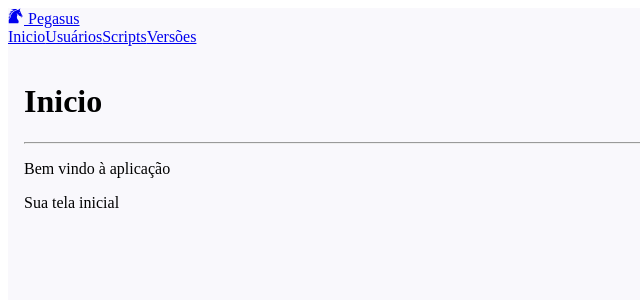
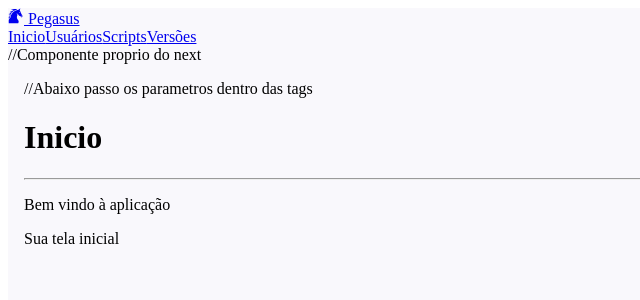
Before and after one commit to GitTec/version_controller_next, a Next.js app: page / in a window 1280 px wide. Shown: the top 300 px of the page, without its empty margins (0-640 px from the left). Built offline with nearby package versions, Linux system fonts and the light colour scheme.

Commit message:
Adicao de comentarios

```diff
--- a/src/components/header/index.tsx
+++ b/src/components/header/index.tsx
@@ -2,6 +2,7 @@ import { Navbar, Container, Nav } from "react-bootstrap";
 import { GiHorseHead } from "react-icons/gi"
 
 export function Header() {
+    //Aqui crio minha barra de navegação padrão, utilizando os componentes do bootstrap
     return <Navbar bg="primary" data-bs-theme="dark">
         <Container>
             <Navbar.Brand href="/"><GiHorseHead /> Pegasus</Navbar.Brand>
--- a/src/layouts/default/index.tsx
+++ b/src/layouts/default/index.tsx
@@ -3,6 +3,7 @@ import Head from "next/head";
 import { ReactNode } from "react"
 import styles from "./styles.module.css"
 
+//Defino as propriedades que vai ter no meu layout
 interface IProps {
     title: string;
     subtitle: string;
@@ -12,7 +13,7 @@ interface IProps {
 export function DefaultLayout({ title, subtitle, children }: IProps) {
     return (
         <>
-            <Head>
+            <Head>  //Componente proprio do next para criar um Head
                 <title>{`Pegasus - ${title}`}</title>
                 <meta name="description" content="Generated by create next app" />
                 <meta name="viewport" content="width=device-width, initial-scale=1" />
@@ -20,8 +21,8 @@ export function DefaultLayout({ title, subtitle, children }: IProps) {
             </Head>
 
             <div className={styles.content}>
-                <Header />
-                <div className={styles.body}>
+                <Header />  //Componente proprio do next
+                <div className={styles.body}>       //Abaixo passo os parametros dentro das tags
                     <h1>{title}</h1>
                     <hr />
                     <p>{subtitle}</p>
--- a/src/pages/index.tsx
+++ b/src/pages/index.tsx
@@ -8,6 +8,7 @@ const inter = Inter({ subsets: ['latin'] })
 
 export default function Home() {
   return (
+    //Aqui estou chamando o meu cabecalho que adrao que foi criado, passando os parametros
     <DefaultLayout
       title='Inicio'
       subtitle='Bem vindo à aplicação'
--- a/src/services/api.ts
+++ b/src/services/api.ts
@@ -3,3 +3,5 @@ import axios from "axios"
 export const api = axios.create({
     baseURL: 'http://localhost:3330/'
 });
+
+//Crio aqui a minha chamada para API do back que criei
```
